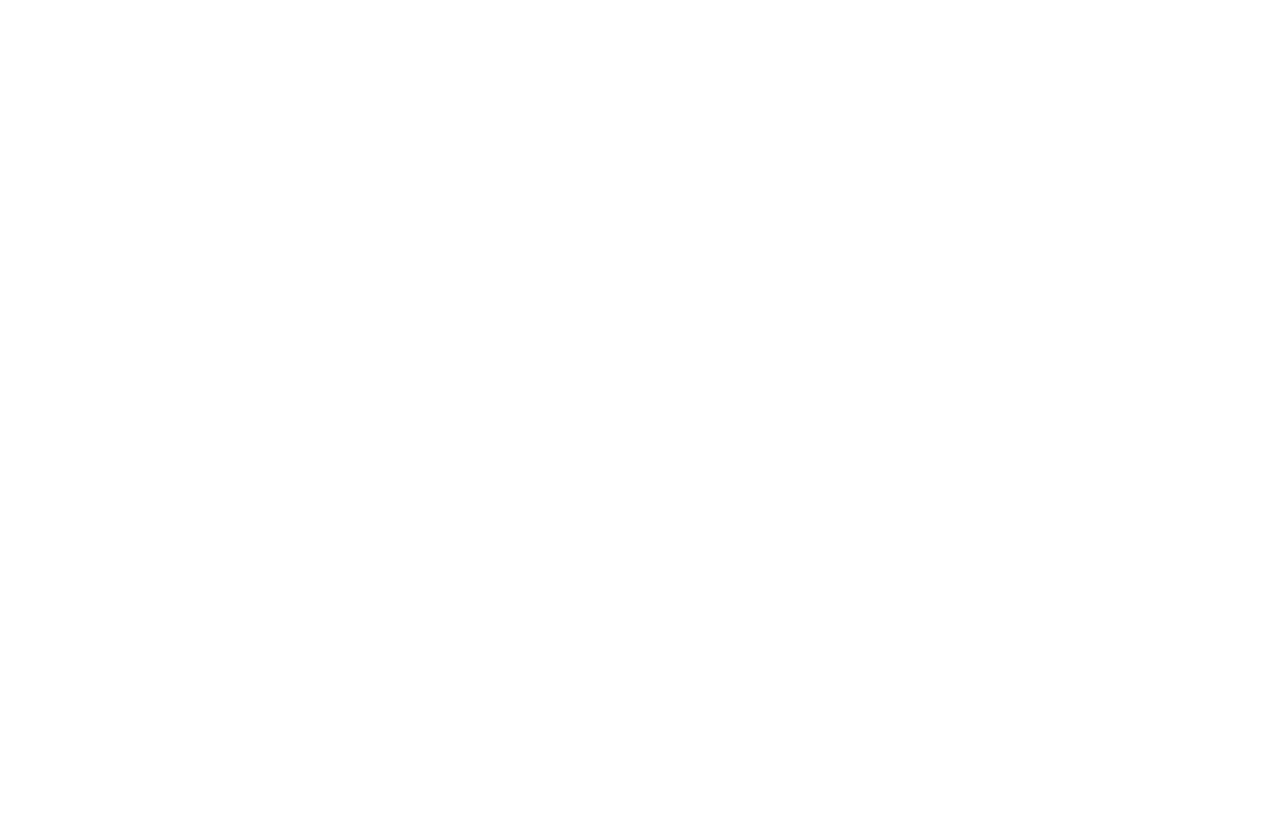
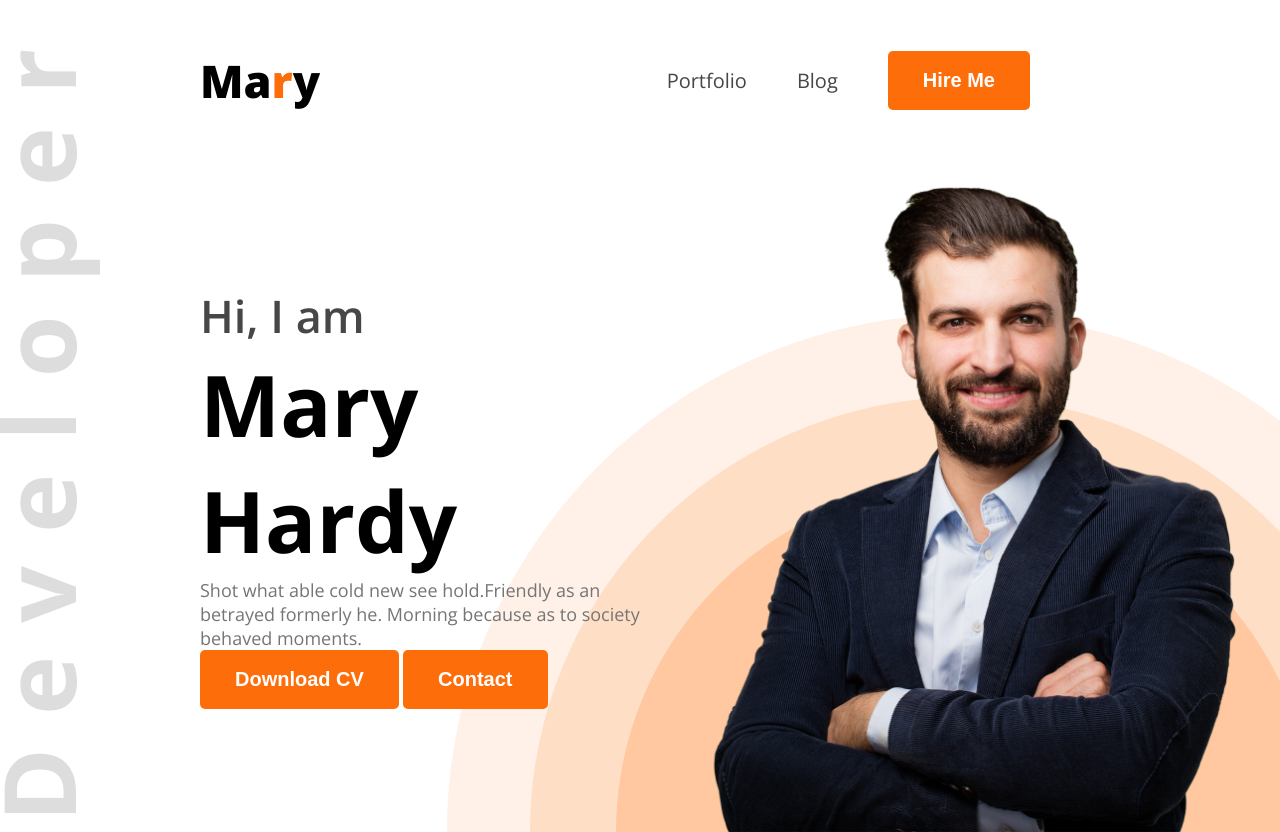
Before and after one commit to AI-Akash11/web-developer-portfolio, a plain HTML site: page index.html in a window 1280 px wide. Before the commit the page ends 800 px from the top, so only its background shows below. Drawn offline with nearby package versions, Linux system fonts and the light colour scheme.

Commit message:
added banner section

```diff
--- a/index.html
+++ b/index.html
@@ -4,10 +4,37 @@
     <meta charset="UTF-8">
     <meta name="viewport" content="width=device-width, initial-scale=1.0">
     <title>Wev Developer Portfolio</title>
+
+    <!-- fonts -->
+     <link rel="preconnect" href="https://fonts.googleapis.com">
+    <link rel="preconnect" href="https://fonts.gstatic.com" crossorigin>
+    <link href="https://fonts.googleapis.com/css2?family=Bebas+Neue&family=Open+Sans:ital,wght@0,300..800;1,300..800&family=Plus+Jakarta+Sans:ital,wght@0,200..800;1,200..800&family=Poppins:ital,wght@0,100;0,200;0,300;0,400;0,500;0,600;0,700;0,800;0,900;1,100;1,200;1,300;1,400;1,500;1,600;1,700;1,800;1,900&family=Roboto:ital,wght@0,100..900;1,100..900&family=Sora:wght@100..800&display=swap" rel="stylesheet">
+
+    <link rel="stylesheet" href="/styles/style.css">
+
 </head>
-<body>
-    <header>
-
+<body class="open-sans-normal">
+    <header class="header">
+        <nav>
+            <h3 class="nav-title">Ma<span class="text-primary">r</span>y</h3>
+            <ul>
+                <li><a class="dark-2" href="">Portfolio</a></li>
+                <li><a class="dark-2" href="">Blog</a></li>
+                <li><a href=""><button class="btn-primary">Hire Me</button></a></li>
+            </ul>
+        </nav>
+        <div class="banner">
+            <div class="banner-content">
+                <h4 class="banner-greetings dark-2">Hi, I am</h4>
+                <h1 class="banner-title">Mary Hardy</h1>
+                <p class="banner-description dark-3">
+                    Shot what able cold new see hold.Friendly as an betrayed formerly he. Morning because as to society behaved moments.
+                </p>
+                <button class="btn-primary">Download CV</button>
+                <button class="btn-primary">Contact</button>
+            </div>
+            <img class="banner-profile-pic" src="/images/hardy.png" alt="">
+        </div>
     </header>
 
     <main>
--- /dev/null
+++ b/styles/style.css
@@ -0,0 +1,102 @@
+*{
+    margin: 0;
+    padding: 0;
+}
+
+
+.open-sans-normal {
+  font-family: "Open Sans", sans-serif;
+  font-optical-sizing: auto;
+  font-style: normal;
+  font-variation-settings:
+    "wdth" 100;
+}
+
+/* shared style */
+.text-primary{
+    color: #fd6e0a;
+}
+
+.dark-2{
+    color: #474747;
+}
+
+.dark-3{
+    color: #757575;
+}
+
+.btn-primary{
+    background-color: #fd6e0a;
+    font-weight: 700;
+    color: white;
+    padding: 18px 35px;
+    border-radius: 5px;
+    font-size: 20px;
+    border: none;
+}
+
+/* header */
+.header{
+    background-image: url(../images/developer.png), url(../images/header_bg.png);
+    background-repeat: no-repeat;
+    background-position: top left, bottom right;
+}
+
+/* nav styles */
+nav{
+    display: flex;
+    align-items: center;
+    justify-content: space-between;
+    margin: 50px 200px;
+}
+
+.nav-title{
+    font-weight: 800;
+    font-size: 45px;
+}
+
+nav ul{
+    display: flex;
+    align-items: center;
+}
+
+nav ul li {
+    list-style: none;
+    margin-right: 50px;
+}
+
+nav ul li a {
+    text-decoration: none;
+    font-size: 20px;
+}
+
+/* banner styles */
+.banner{
+    display: flex;
+    justify-content: space-between;
+    margin: 0 35px 0 200px;
+    align-items: center;
+}
+
+.banner-content{
+    max-width: 580px;
+
+}
+
+.banner-greetings{
+    font-size: 45px;
+    font-weight: 600;
+}
+
+.banner-title{
+    font-weight: bold;
+    font-size: 85px;
+}
+
+.banner-description{
+    font-size: 18px;
+}
+
+.banner-profile-pic{
+    width: 580px;
+}
```
